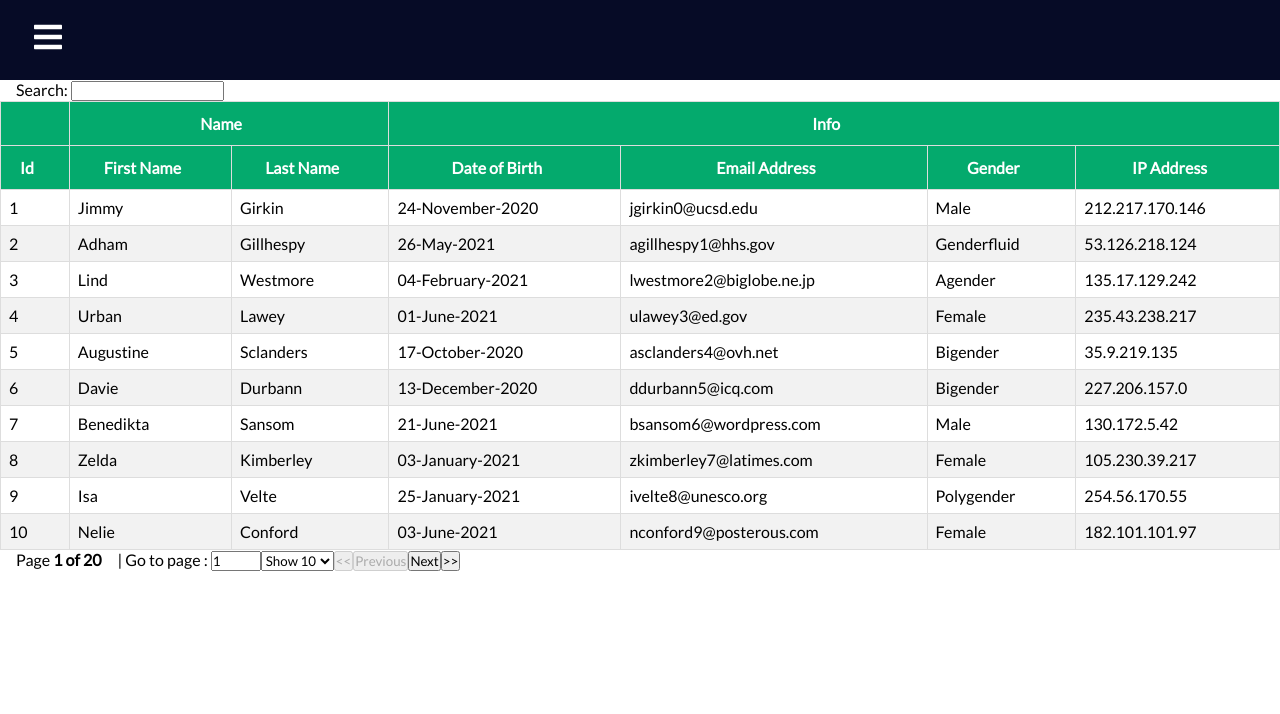
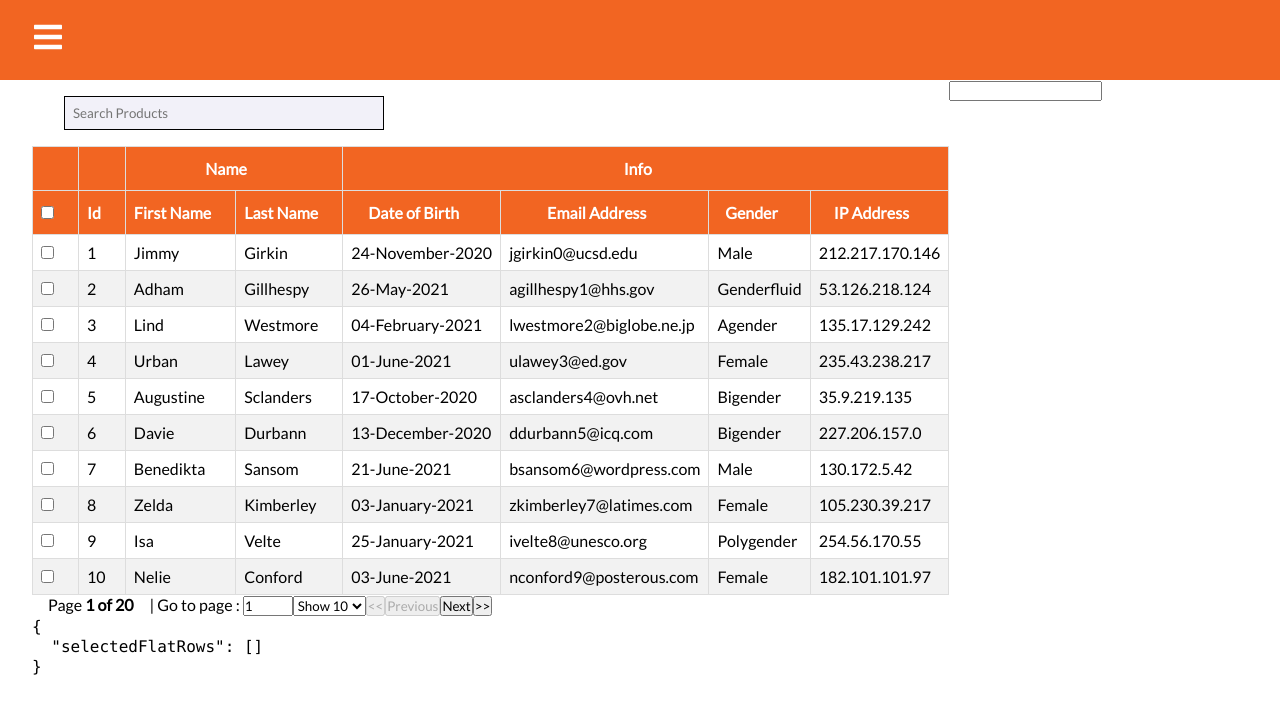
Before and after one commit to ryanchandrakusuma/AppKasir, a React (Create React App) app: page /products in a window 1280 px wide. Shown: the top 714 px of the page. Built offline with nearby package versions, Linux system fonts and the light colour scheme.

Commit message:
Add files via upload

```diff
--- a/package.json
+++ b/package.json
@@ -6,6 +6,7 @@
     "@testing-library/jest-dom": "^5.14.1",
     "@testing-library/react": "^11.2.7",
     "@testing-library/user-event": "^12.8.3",
+    "aphrodite": "^2.4.0",
     "date-fns": "^2.23.0",
     "react": "^17.0.2",
     "react-dom": "^17.0.2",
@@ -13,6 +14,7 @@
     "react-router-dom": "^5.2.0",
     "react-scripts": "4.0.3",
     "react-table": "^7.7.0",
+    "styled-components": "^5.3.1",
     "web-vitals": "^1.1.2"
   },
   "scripts": {
--- a/src/App.css
+++ b/src/App.css
@@ -7,7 +7,7 @@
   font-family: 'Lato', sans-serif;
 }
 
-.home, .reports, .products
+.home, .reports
 {
   display:flex;
   height:90vh;
--- /dev/null
+++ b/src/Components/Checkbox.js
@@ -0,0 +1,16 @@
+import React from 'react'
+
+export const Checkbox = React.forwardRef(({ indeterminate, ...rest }, ref) => {
+  const defaultRef = React.useRef()
+  const resolvedRef = ref || defaultRef
+
+  React.useEffect(() => {
+    resolvedRef.current.indeterminate = indeterminate
+  }, [resolvedRef, indeterminate])
+
+  return (
+    <>
+      <input type='checkbox' ref={resolvedRef} {...rest} />
+    </>
+  )
+})
--- a/src/Components/GlobalFilter.js
+++ b/src/Components/GlobalFilter.js
@@ -1,12 +1,27 @@
-import React from 'react'
+import React from 'react';
+import { StyleSheet, css } from 'aphrodite';
 
 export const GlobalFilter = ({ filter, setFilter }) =>
 {
+    const styles = StyleSheet.create({
+        input: {
+            width:'20rem',
+            background:'#F2F1F9',
+            border:'1px',
+            padding:'0.5rem',
+            borderStyle:'solid',
+            margin:'1rem',
+            ':hover': {
+                background: 'white'
+            }
+        },
+      });
+
     return (
         <div>
             <span>
-                Search: {' '}
-                <input value={filter || ''} onChange={(e) => setFilter(e.target.value)}/>
+                {' '}
+                <input className={css(styles.input)} value={filter || ''} onChange={(e) => setFilter(e.target.value)} placeholder="Search Products"/>
             </span>
         </div>
     )
--- a/src/Components/Navbar.css
+++ b/src/Components/Navbar.css
@@ -1,5 +1,5 @@
 .navbar {
-    background-color: #060b26;
+    background-color: #F26522;
     height: 80px;
     display: flex;
     justify-content: start;
@@ -14,7 +14,7 @@
   }
 
   .nav-menu {
-    background-color: #060b26;
+    background-color: #F26522;
     width: 250px;
     height: 100vh;
     display: flex;
@@ -60,7 +60,7 @@
   }
 
   .navbar-toggle {
-    background-color: #060b26;
+    background-color: #F26522;
     width: 100%;
     height: 80px;
     display: flex;
--- a/src/Components/PaginationTable.js
+++ b/src/Components/PaginationTable.js
@@ -1,9 +1,10 @@
 import React, { useMemo } from 'react';
-import { useTable, useGlobalFilter, useSortBy, usePagination } from 'react-table';
+import { useTable, useGlobalFilter, useSortBy, usePagination, useRowSelect } from 'react-table';
 import MOCK_DATA from './MOCK_DATA.json';
 import { COLUMNS, GROUPED_COLUMNS } from './columns';
 import './table.css';
 import { GlobalFilter } from './GlobalFilter';
+import { Checkbox } from './Checkbox';
 
 export const PaginationTable = () => {
 
@@ -11,11 +12,21 @@ export const PaginationTable = () => {
     // const columns = useMemo (() => COLUMNS, [])
     const data = useMemo (() => MOCK_DATA, [])
 
-    const tableInstance = useTable({
-        columns,
-        data,
-        initialState: { pageIndex : 0 }
-    }, useGlobalFilter, useSortBy, usePagination)
+    // const tableInstance = useTable({
+    //     columns,
+    //     data,
+    // }, useGlobalFilter, useSortBy, usePagination, useRowSelect, hooks => {
+    //     hooks.visibleColumns.push(columns => [
+    //       {
+    //         id: 'selection',
+    //         Header: ({ getToggleAllRowsSelectedProps }) => (
+    //           <Checkbox {...getToggleAllRowsSelectedProps()} />
+    //         ),
+    //         Cell: ({ row }) => <Checkbox {...row.getToggleRowSelectedProps()} />
+    //       },
+    //       ...columns
+    //     ])
+    //   })})
 
     const {
         getTableProps,
@@ -31,9 +42,26 @@ export const PaginationTable = () => {
         pageCount,
         setPageSize,
         prepareRow,
+        selectedFlatRows,
         state,
         setGlobalFilter
-    } = tableInstance
+    } = useTable(
+        {
+            columns,
+            data
+        }, useGlobalFilter, useSortBy, usePagination, useRowSelect, hooks => {
+            hooks.visibleColumns.push(columns => [
+              {
+                id: 'selection',
+                Header: ({ getToggleAllRowsSelectedProps }) => (
+                  <Checkbox {...getToggleAllRowsSelectedProps()} />
+                ),
+                Cell: ({ row }) => <Checkbox {...row.getToggleRowSelectedProps()} />
+              },
+              ...columns
+            ])
+          }
+    )
 
     const { globalFilter } = state
     const { pageIndex, pageSize } = state
@@ -75,6 +103,7 @@ export const PaginationTable = () => {
                 }
             </tbody>
         </table>
+
         <div>
             <span>
                 Page{' '}
@@ -109,6 +138,17 @@ export const PaginationTable = () => {
             </button>
             <button onClick={() => gotoPage(pageCount - 1)} disabled={!canNextPage}>{'>>'}</button>
         </div>
+        <pre>
+        <code>
+          {JSON.stringify(
+            {
+              selectedFlatRows: selectedFlatRows.map(row => row.original)
+            },
+            null,
+            2
+          )}
+        </code>
+      </pre>
         </>
     )
 }
--- a/src/Components/SearchBar.css
+++ b/src/Components/SearchBar.css
@@ -1,7 +1,9 @@
-.search-bar
+.field input
 {
     width:"20rem";
     background:"#F2F1F9";
-    border:"none";
+    border:"1px";
     padding:"0.5rem";
+    border-style:"solid";
+    margin:"1rem"
 }
--- a/src/Components/table.css
+++ b/src/Components/table.css
@@ -17,6 +17,6 @@ table {
     padding-top: 12px;
     padding-bottom: 12px;
     text-align: center;
-    background-color: #04AA6D;
+    background-color: #F26522;
     color: white;
   }
--- /dev/null
+++ b/src/Pages/Products.css
@@ -0,0 +1,9 @@
+.wrapper
+{
+    display:flex;
+}
+
+.left-content
+{
+    margin-left:2rem;
+}
--- a/src/Pages/Products.js
+++ b/src/Pages/Products.js
@@ -1,10 +1,20 @@
 import React from 'react';
+import { FilteringTable } from '../Components/FilteringTable';
 import { PaginationTable } from '../Components/PaginationTable';
+import './Products.css';
 
-function Products() {
+const Products = () => {
+
   return (
-    <div>
+    <div className = "wrapper">
+      <div className = "left-content" >
+        <div className = "top-filter"></div>
         <PaginationTable />
+      </div>
+      <div className = "right-content">
+        <input type = 'number'></input>
+      </div>
+
     </div>
   );
 }
```
Also changed, not shown: 1 other file (tests, documents, lock files or other folders).
